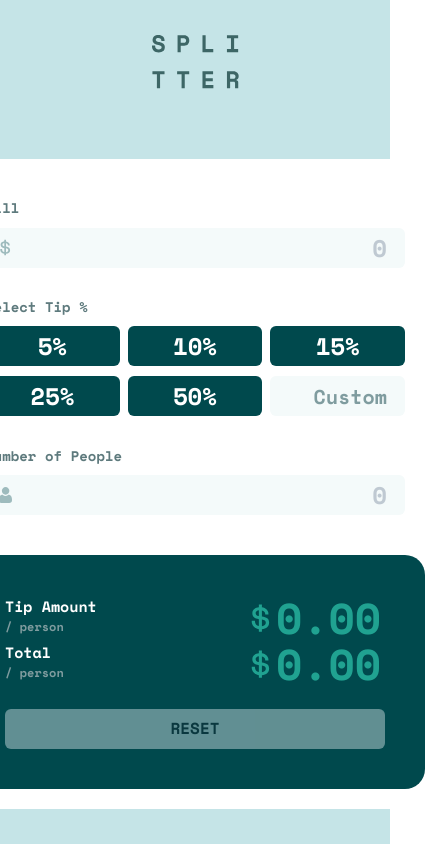
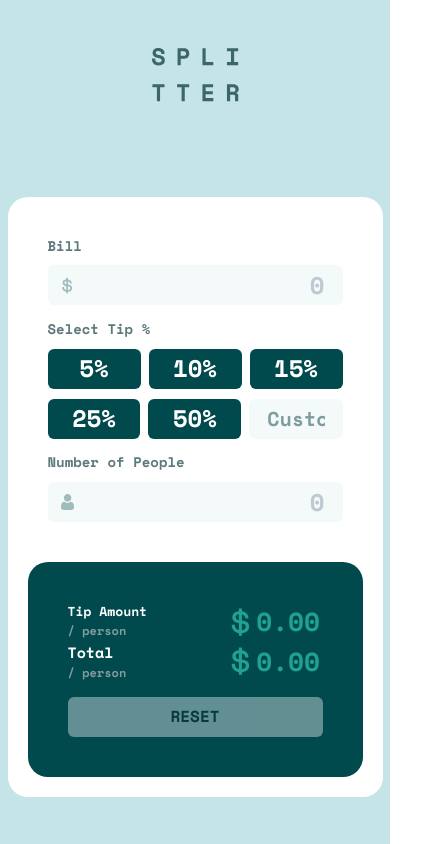
Before and after one commit to a-zajonc/tip-calculator-app, a React (Create React App) app: page / in a window 390 px wide. Shown: the whole page, 445 px wide, since content can reach past the window. Built offline with nearby package versions, Linux system fonts and the light colour scheme.

Commit message:
Add Small M obile Responsive Design

```diff
--- a/src/App.js
+++ b/src/App.js
@@ -10,7 +10,11 @@ function App() {
         bgColor="#C5E4E7"
         height="100vh"
         display="flex"
-        justifyContent={{ base: "space-around", lg: "space-evenly" }}
+        justifyContent={{
+          base: "space-around",
+          lg: "space-evenly",
+          md: "space-evenly",
+        }}
         alignItems="center"
         flexDirection="column"
       >
--- a/src/Components/TipAmount/index.js
+++ b/src/Components/TipAmount/index.js
@@ -10,11 +10,11 @@ export function TipAmount({ total }) {
       height="46px"
     >
       <Box w="33%">
-        <Text fontSize="15px" color="white">
+        <Text fontSize={{ base: "13px", md: "15px", lg: "15px" }} color="white">
           Tip Amount
         </Text>
         <Text fontSize="12px" color="#7F9C9F">
-          / person{" "}
+          / person
         </Text>
       </Box>
       <Box
@@ -25,7 +25,14 @@ export function TipAmount({ total }) {
         justifyContent="flex-end"
       >
         <Img src="icon-dollar-green.svg" alt="Dollar sign" height="30px" />
-        <Text color="#20A291" fontSize={resultDisplaySize(total)}>
+        <Text
+          color="#20A291"
+          fontSize={{
+            base: "26px",
+            md: resultDisplaySize(total),
+            lg: resultDisplaySize(total),
+          }}
+        >
           {!total ? "0.00" : total}
         </Text>
       </Box>
--- a/src/Components/TotalAmount/index.js
+++ b/src/Components/TotalAmount/index.js
@@ -25,7 +25,14 @@ export function TotalAmount({ total }) {
         justifyContent="flex-end"
       >
         <Img src="icon-dollar-green.svg" alt="Dollar sign" height="30px" />
-        <Text fontSize={resultDisplaySize(total)} color="#20A291">
+        <Text
+          fontSize={{
+            base: "26px",
+            md: resultDisplaySize(total),
+            lg: resultDisplaySize(total),
+          }}
+          color="#20A291"
+        >
           {!total ? "0.00" : total}
         </Text>
       </Box>
--- a/src/Components/index.js
+++ b/src/Components/index.js
@@ -23,11 +23,11 @@ export function SplitterComponent() {
 
   return (
     <Box
-      width={{ base: "500px", lg: "850px" }}
+      width={{ base: "375px", md: "500px", lg: "850px" }}
       bgColor="white"
       display="flex"
       flexDirection={{ base: "column", lg: "row" }}
-      height={{ base: "650px", lg: "400px" }}
+      height={{ base: "600px", md: "650px", lg: "400px" }}
       p="0"
       borderRadius="20px"
     >
--- a/src/index.js
+++ b/src/index.js
@@ -6,7 +6,7 @@ import reportWebVitals from "./reportWebVitals";
 import { extendTheme } from "@chakra-ui/react";
 
 const breakpoints = {
-  sm: "320px",
+  sm: "375px",
   md: "505px",
   lg: "900px",
   xl: "1200px",
```
